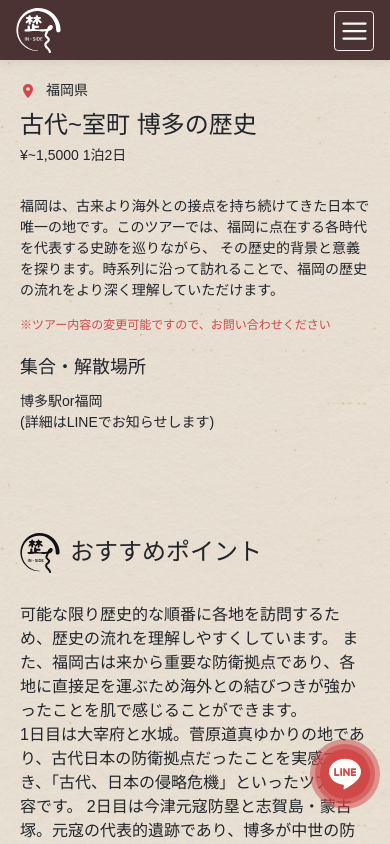
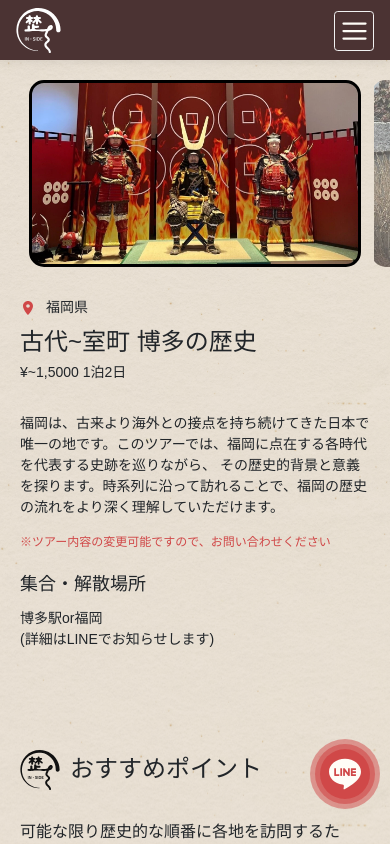
Before and after one commit to huynhnguyen1906/Reki-Teku, a Next.js app: page /tours/a in a window 390 px wide. Shown: the top 844 px of the page. Built offline with nearby package versions, Linux system fonts and the light colour scheme; a web font is replaced by a local one.

Commit message:
Refactor Tours page component to use dynamic routing for tour IDs

```diff
--- a/src/app/tours/[id]/page.tsx
+++ b/src/app/tours/[id]/page.tsx
@@ -8,6 +8,7 @@ import { IoMdPin } from 'react-icons/io';
 import Link from 'next/link';
 import MainLayout from '@/components/MainLayout';
 import Schedule from '@/components/Tours/Schedule';
+import ThumbnailSlider from '@/components/Tours/ThumbnailSlider';
 
 export default function Tours() {
     return (
@@ -32,6 +33,7 @@ export default function Tours() {
                             <p>(詳細はLINEでお知らせします)</p>
                         </div>
                     </div>
+                    <ThumbnailSlider />
                 </div>
 
                 <div className={Style.pointWrap}>
--- /dev/null
+++ b/src/components/Tours/ThumbnailSlider.tsx
@@ -0,0 +1,121 @@
+'use client';
+import { useEffect } from 'react';
+import Splide from '@splidejs/splide';
+import '@splidejs/splide/dist/css/splide.min.css';
+import Image from 'next/image';
+import '@styles/componentsStyles/Tours/ThumbnailSlider.scss';
+
+export default function ThumbnailSlider() {
+    useEffect(() => {
+        const mainSlider = new Splide('#main-slider', {
+            type: 'fade',
+            rewind: true,
+            pagination: false,
+            arrows: false,
+        });
+
+        const thumbnailSlider = new Splide('#thumbnail-slider', {
+            fixedWidth: 100,
+            fixedHeight: 60,
+            gap: 10,
+            rewind: true,
+            pagination: false,
+            cover: true,
+            isNavigation: true,
+            breakpoints: {
+                600: {
+                    fixedWidth: 60,
+                    fixedHeight: 44,
+                },
+            },
+        });
+
+        mainSlider.sync(thumbnailSlider);
+        mainSlider.mount();
+        thumbnailSlider.mount();
+    }, []);
+
+    return (
+        <div className="splideContainer">
+            <div id="main-slider" className="splide mainSliderContainer">
+                <div className="splide__track">
+                    <ul className="splide__list mainSlider">
+                        <li className="splide__slide">
+                            <Image src="/images/blog_osaka/picture_01.webp" alt="Image 1" width={1000} height={1000} />
+                        </li>
+                        <li className="splide__slide">
+                            <Image src="/images/blog_osaka/picture_02.webp" alt="Image 2" width={1000} height={1000} />
+                        </li>
+                        <li className="splide__slide">
+                            <Image src="/images/blog_osaka/picture_03.webp" alt="Image 3" width={1000} height={1000} />
+                        </li>
+                        <li className="splide__slide">
+                            <Image src="/images/blog_osaka/picture_04.webp" alt="Image 4" width={1000} height={1000} />
+                        </li>
+                        <li className="splide__slide">
+                            <Image src="/images/blog_osaka/picture_05.webp" alt="Image 5" width={1000} height={1000} />
+                        </li>
+                        <li className="splide__slide">
+                            <Image src="/images/blog_osaka/picture_06.webp" alt="Image 5" width={1000} height={1000} />
+                        </li>
+                    </ul>
+                </div>
+            </div>
+
+            <div id="thumbnail-slider" className="splide thumbnail-slider">
+                <div className="splide__track">
+                    <ul className="splide__list thumbnail">
+                        <li className="splide__slide">
+                            <Image
+                                src="/images/blog_osaka/picture_01.webp"
+                                alt="Thumbnail 1"
+                                width={1000}
+                                height={1000}
+                            />
+                        </li>
+                        <li className="splide__slide">
+                            <Image
+                                src="/images/blog_osaka/picture_02.webp"
+                                alt="Thumbnail 2"
+                                width={1000}
+                                height={1000}
+                            />
+                        </li>
+                        <li className="splide__slide">
+                            <Image
+                                src="/images/blog_osaka/picture_03.webp"
+                                alt="Thumbnail 3"
+                                width={1000}
+                                height={1000}
+                            />
+                        </li>
+                        <li className="splide__slide">
+                            <Image
+                                src="/images/blog_osaka/picture_04.webp"
+                                alt="Thumbnail 4"
+                                width={1000}
+                                height={1000}
+                            />
+                        </li>
+                        <li className="splide__slide">
+                            <Image
+                                src="/images/blog_osaka/picture_05.webp"
+                                alt="Thumbnail 5"
+                                width={1000}
+                                height={1000}
+                            />
+                        </li>
+                        <li className="splide__slide">
+                            <Image
+                                src="/images/blog_osaka/picture_06.webp"
+                                alt="Thumbnail 5"
+                                width={1000}
+                                height={1000}
+                            />
+                        </li>
+                    </ul>
+                </div>
+            </div>
+        </div>
+    );
+}
--- a/styles/appStyles/Tours.module.scss
+++ b/styles/appStyles/Tours.module.scss
@@ -6,12 +6,15 @@
     overflow: auto;
 }
 .toursWrap {
-    margin: 50px 0 0 50px;
+    margin: 50px 50px 0;
     display: flex;
-    gap: 4rem;
+    justify-content: space-between;
+    gap: 3rem;
+    height: auto;
 }
 
 .toursContent {
+    max-width: 450px;
     .pref {
         display: flex;
         align-items: center;
@@ -184,6 +187,17 @@
 .borderline {
     position: relative;
 }
+@media screen and (max-width: 1200px) {
+    .toursWrap {
+        flex-direction: column;
+        justify-content: center;
+        align-items: center;
+        .toursContent {
+            order: 2;
+            max-width: 100%;
+        }
+    }
+}
 
 @media screen and (max-width: 820px) {
     .container {
@@ -212,7 +226,7 @@
     .toursWrap {
         margin: 0;
         gap: 0;
-        flex-direction: column;
+        gap: 3rem;
         .toursContent {
             .toursTtl {
                 font-size: 24px;
--- /dev/null
+++ b/styles/componentsStyles/Tours/ThumbnailSlider.scss
@@ -0,0 +1,116 @@
+.splideContainer {
+    flex: 1;
+    width: 700px;
+    height: auto;
+}
+
+.mainSliderContainer {
+    width: 100%;
+    height: 400px;
+    margin-bottom: 1rem;
+    .splide__track {
+        width: 100%;
+        height: 100%;
+        .mainSlider {
+            width: 100%;
+            height: 100%;
+            .sliderItem {
+                width: 100%;
+                height: 100%;
+            }
+        }
+    }
+}
+
+// thumbnail slider
+.thumbnail-slider {
+    width: 100%;
+    height: auto;
+    margin-top: 1rem;
+    .splide__track {
+        height: auto;
+        .thumbnail {
+            width: 100%;
+            height: auto;
+            .splide__slide {
+                width: 195px !important;
+                height: 110px !important;
+                opacity: 0.6;
+                img {
+                    width: 100px;
+                    height: 100%;
+                    object-fit: cover;
+                }
+            }
+            .is-active {
+                opacity: 1;
+            }
+        }
+    }
+}
+
+.splide__arrow {
+    background: unset;
+    display: none;
+}
+.splide__slide {
+    overflow: hidden;
+    border-radius: 1.5rem;
+}
+.splide__slide img {
+    width: 100%;
+    height: 100%;
+    object-fit: cover;
+}
+
+@media screen and (max-width: 1200px) {
+    .splideContainer {
+        order: 1;
+        width: 100%;
+        aspect-ratio: 16 / 9;
+    }
+    .mainSliderContainer {
+        height: auto;
+        .splide__track {
+            aspect-ratio: 16 / 9;
+            height: auto;
+        }
+    }
+}
+@media screen and (max-width: 820px) {
+    .splideContainer {
+        width: 95%;
+    }
+    .mainSliderContainer {
+        display: none;
+    }
+    .thumbnail-slider {
+        margin-top: 0;
+        height: 100%;
+        width: 100%;
+        .splide__track {
+            aspect-ratio: 16 / 9;
+            height: auto;
+            width: 100%;
+            height: 100%;
+            overflow: unset;
+            .thumbnail {
+                width: 100%;
+                height: 100%;
+                .splide__slide {
+                    width: 100% !important;
+                    height: 100% !important;
+                    opacity: 0.6;
+                    img {
+                        width: 100%;
+                        height: 100%;
+                        object-fit: cover;
+                    }
+                }
+                .is-active {
+                    opacity: 1;
+                }
+            }
+        }
+    }
+}
```
